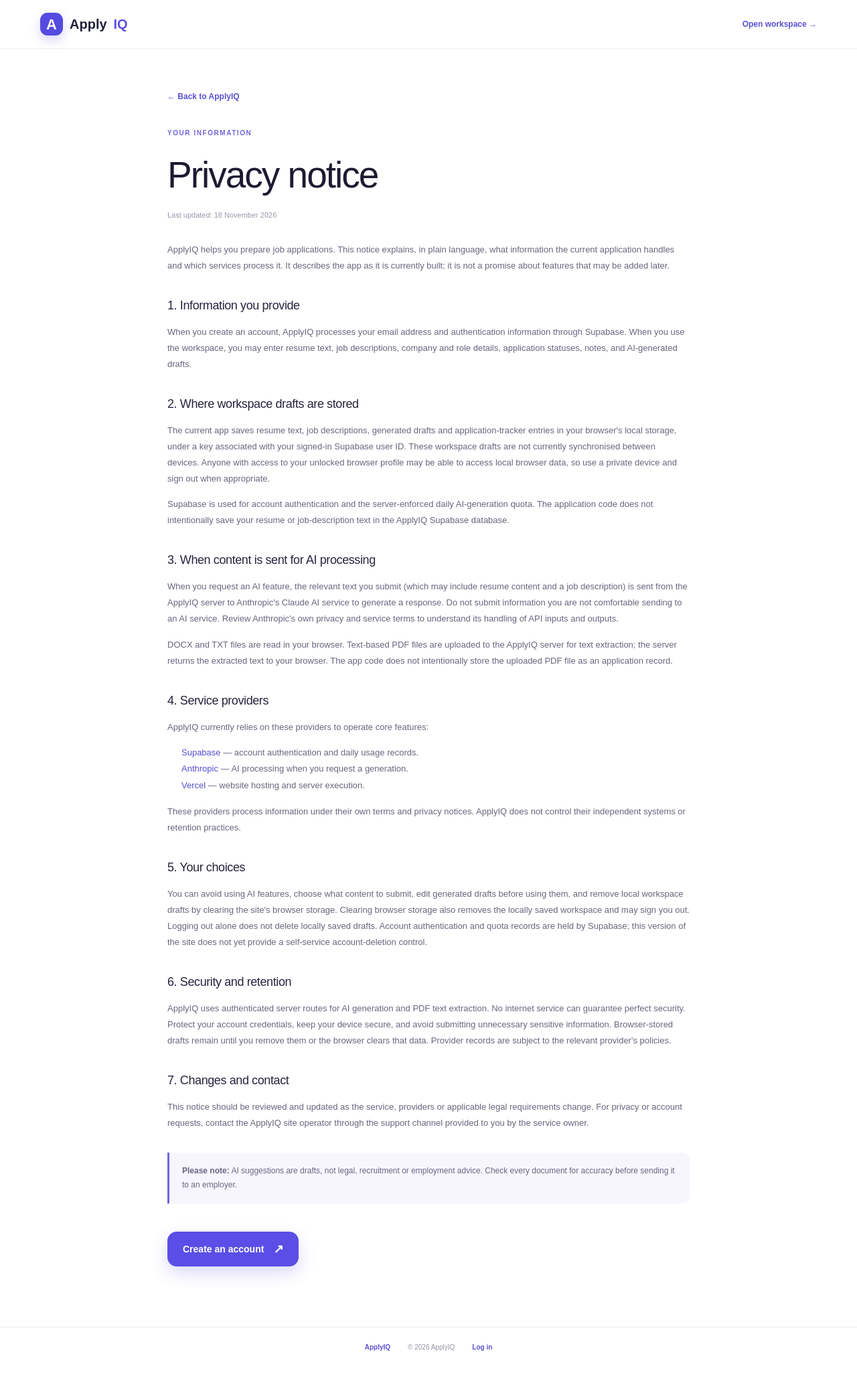
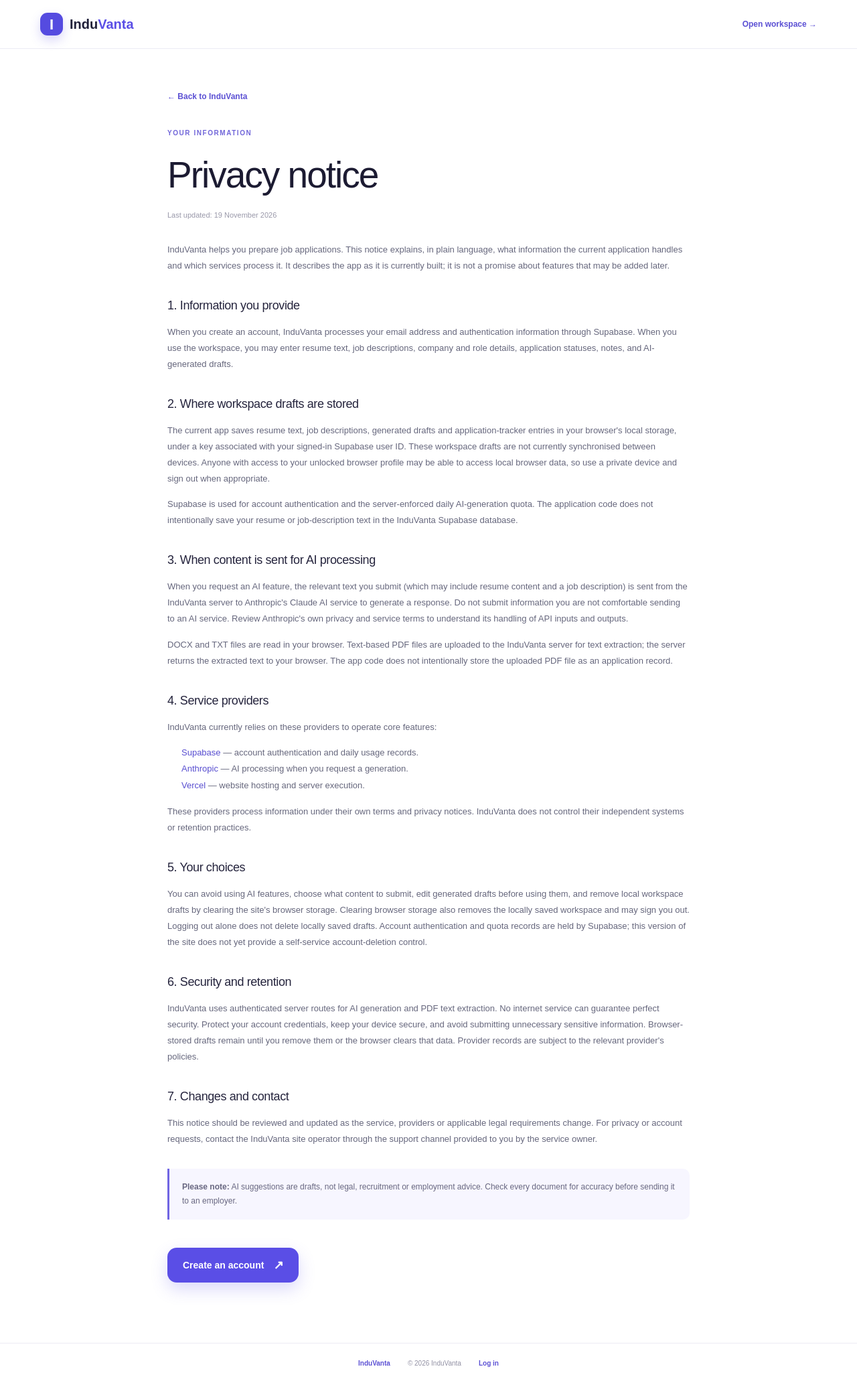
Before and after one commit to Saura786/swiftapply, a Next.js app: page /privacy in a window 1280 px wide. Shown: the whole page at 67% size. Before the commit the page ends 2041 px from the top, so only its background shows below. Built offline with nearby package versions, Linux system fonts and the light colour scheme.

Commit message:
Rebrand ApplyIQ as InduVanta
Publish the InduVanta brand across the website and workspace while retaining applyiq.dev and existing user data.

```diff
--- a/app/globals.css
+++ b/app/globals.css
@@ -249,7 +249,8 @@ html { scroll-behavior: smooth; }
 .legal-nav { border-bottom: 1px solid #ecebf4; background: #fff; }
 .legal-nav-inner { width: min(100% - 48px, 1160px); min-height: 72px; margin: 0 auto; display: flex; align-items: center; justify-content: space-between; }
 .legal-brand { display: inline-flex; align-items: center; gap: 10px; color: #202039; font-size: 20px; font-weight: 850; text-decoration: none; }
-.legal-brand > span:last-child { color: #5a4ee6; }
+.legal-brand > span:last-child { color: #202039; }
+.legal-brand > span:last-child > span { color: #5a4ee6; }
 .legal-nav-link,.legal-back { color: #5c51d4; text-decoration: none; font-size: 12px; font-weight: 800; }
 .legal-content { width: min(100% - 48px, 780px); margin: 0 auto; padding: 58px 0 90px; }
 .legal-back { display: inline-block; margin-bottom: 38px; }
--- a/app/layout.tsx
+++ b/app/layout.tsx
@@ -15,8 +15,8 @@ const geistMono = Geist_Mono({
 export const metadata: Metadata = {
   metadataBase: new URL("https://applyiq.dev"),
   title: {
-    default: "ApplyIQ – Make Every Job Application Count",
-    template: "%s | ApplyIQ",
+    default: "InduVanta – Make Every Job Application Count",
+    template: "%s | InduVanta",
   },
   description:
     "Tailor your resume to job descriptions, review ATS fit, prepare cover letters and interviews, and organise your job search in one private workspace.",
@@ -36,17 +36,18 @@ export const metadata: Metadata = {
   openGraph: {
     type: "website",
     url: "https://applyiq.dev/",
-    siteName: "ApplyIQ",
-    title: "ApplyIQ – Make Every Job Application Count",
+    siteName: "InduVanta",
+    title: "InduVanta – Make Every Job Application Count",
     description:
       "A focused workspace to tailor your resume, prepare application documents and organise your job search.",
   },
   twitter: {
     card: "summary_large_image",
-    title: "ApplyIQ – Make Every Job Application Count",
+    title: "InduVanta – Make Every Job Application Count",
     description:
-      "Tailor your resume, prepare application documents and keep your job search organised with ApplyIQ.",
+      "Tailor your resume, prepare application documents and keep your job search organised with InduVanta.",
   },
+  icons: { icon: "/icon.svg" },
   robots: {
     index: true,
     follow: true,
--- a/app/page.tsx
+++ b/app/page.tsx
@@ -14,7 +14,7 @@ const steps = [
 ];
 
 function Brand() {
-  return <Link href="/" className="marketing-brand" aria-label="ApplyIQ home"><span className="marketing-logo">A</span><span>Apply<span>IQ</span></span></Link>;
+  return <Link href="/" className="marketing-brand" aria-label="InduVanta home"><span className="marketing-logo">I</span><span>Indu<span>Vanta</span></span></Link>;
 }
 function Arrow() { return <span aria-hidden="true">↗</span>; }
 
@@ -35,15 +35,15 @@ export default function Home() {
           <div className="marketing-hero-copy">
             <div className="marketing-eyebrow"><i /> YOUR JOB SEARCH, MORE FOCUSED</div>
             <h1>Make every application <em>count.</em></h1>
-            <p className="marketing-lede">Bring your resume and the role you want. ApplyIQ helps you tailor your CV, prepare your documents and stay organised from first draft to follow-up.</p>
+            <p className="marketing-lede">Bring your resume and the role you want. InduVanta helps you tailor your CV, prepare your documents and stay organised from first draft to follow-up.</p>
             <div className="marketing-hero-actions"><Link href="/workspace?mode=signup" className="marketing-button">Create your account <Arrow /></Link><Link href="/workspace" className="marketing-text-link">I already have an account →</Link></div>
             <div className="marketing-points"><span>✓ Five AI generations each day</span><span>✓ Private account workspace</span><span>✓ No card required to sign up</span></div>
           </div>
 
-          <div className="marketing-visual" aria-label="Illustration of the ApplyIQ resume workspace">
+          <div className="marketing-visual" aria-label="Illustration of the InduVanta resume workspace">
             <div className="marketing-float marketing-float-top">✦ Role-aware suggestions</div>
             <div className="marketing-product-window">
-              <div className="marketing-window-bar"><div className="marketing-window-brand"><span className="marketing-mini-logo">A</span> ApplyIQ</div><div className="marketing-window-controls"><i/><i/><i/></div></div>
+              <div className="marketing-window-bar"><div className="marketing-window-brand"><span className="marketing-mini-logo">I</span> InduVanta</div><div className="marketing-window-controls"><i/><i/><i/></div></div>
               <div className="marketing-window-body">
                 <aside className="marketing-mock-sidebar"><span className="marketing-avatar">JD</span><i className="selected"/><i/><i/><b/><i/><i/></aside>
                 <div className="marketing-mock-main">
@@ -83,11 +83,11 @@ export default function Home() {
 
       <section className="marketing-free"><div className="marketing-container"><div className="marketing-free-card"><div><div className="marketing-eyebrow">START WITHOUT THE PRESSURE</div><h2>A better place to begin.<br/><em>With clear limits.</em></h2><p>Create an account without adding a payment card. AI features are limited to five generations per user each UTC day and depend on the service’s available AI credits.</p><Link href="/workspace?mode=signup" className="marketing-button marketing-button-light">Create your account <Arrow/></Link><small>AI generations have a daily usage allowance. You stay in control of what you edit and download.</small></div><div className="marketing-free-art"><div className="marketing-paper"><small>YOUR NEXT CHAPTER</small><b>A clearer story.<br/><em>A stronger application.</em></b><i/><i/><i/><footer>✦ Built around the role you want</footer></div><div className="marketing-limit"><b>5</b><span>daily AI<br/>generations</span></div></div></div></div></section>
 
-      <section className="marketing-section marketing-faq" id="faq"><div className="marketing-container marketing-faq-grid"><div><div className="marketing-eyebrow">GOOD TO KNOW</div><h2>A few things<br/>before you begin.</h2><p>A straightforward workspace, with you in control of your applications and documents.</p></div><div className="marketing-faq-list"><details open><summary>Do I need a credit card to sign up?</summary><p>No. You can create an account without adding a payment card. AI use is limited to five generations per user each UTC day and depends on the service’s available AI credits.</p></details><details><summary>Can I edit what the AI creates?</summary><p>Yes. Treat the output as a draft. Review, change and approve your resume and cover letter before using them.</p></details><details><summary>What files can I upload?</summary><p>ApplyIQ supports DOCX, TXT and text-based PDF resumes. PDF uploads are limited to 5MB.</p></details><details><summary>Does an ATS score guarantee an interview?</summary><p>No. ATS insights are guidance to help you review your application. Employers use different systems and hiring criteria, and no score can guarantee an outcome.</p></details></div></div></section>
+      <section className="marketing-section marketing-faq" id="faq"><div className="marketing-container marketing-faq-grid"><div><div className="marketing-eyebrow">GOOD TO KNOW</div><h2>A few things<br/>before you begin.</h2><p>A straightforward workspace, with you in control of your applications and documents.</p></div><div className="marketing-faq-list"><details open><summary>Do I need a credit card to sign up?</summary><p>No. You can create an account without adding a payment card. AI use is limited to five generations per user each UTC day and depends on the service’s available AI credits.</p></details><details><summary>Can I edit what the AI creates?</summary><p>Yes. Treat the output as a draft. Review, change and approve your resume and cover letter before using them.</p></details><details><summary>What files can I upload?</summary><p>InduVanta supports DOCX, TXT and text-based PDF resumes. PDF uploads are limited to 5MB.</p></details><details><summary>Does an ATS score guarantee an interview?</summary><p>No. ATS insights are guidance to help you review your application. Employers use different systems and hiring criteria, and no score can guarantee an outcome.</p></details></div></div></section>
 
       <section className="marketing-final"><div className="marketing-container"><div className="marketing-eyebrow">YOUR NEXT STEP STARTS HERE</div><h2>Give your next application<br/>a little more intention.</h2><p>Bring your experience. Bring the role. We’ll help you organise the rest.</p><div><Link href="/workspace?mode=signup" className="marketing-button">Create your account <Arrow/></Link><Link href="/workspace">Already have an account? Log in</Link></div></div></section>
 
-      <footer className="marketing-footer"><div className="marketing-container"><Brand/><p>Make every application count.</p><div><a href="#features">Features</a><a href="#faq">FAQ</a><Link href="/privacy">Privacy</Link><Link href="/workspace">Log in</Link></div><small>© {new Date().getFullYear()} ApplyIQ. AI suggestions are drafts; always review your application before sending.</small></div></footer>
+      <footer className="marketing-footer"><div className="marketing-container"><Brand/><p>Make every application count.</p><div><a href="#features">Features</a><a href="#faq">FAQ</a><Link href="/privacy">Privacy</Link><Link href="/workspace">Log in</Link></div><small>© {new Date().getFullYear()} InduVanta. AI suggestions are drafts; always review your application before sending.</small></div></footer>
     </main>
   );
 }
--- a/app/privacy/page.tsx
+++ b/app/privacy/page.tsx
@@ -3,54 +3,54 @@ import Link from "next/link";
 
 export const metadata: Metadata = {
   title: "Privacy Notice",
-  description: "How ApplyIQ handles account information, resume drafts and AI requests.",
+  description: "How InduVanta handles account information, resume drafts and AI requests.",
   alternates: { canonical: "/privacy" },
 };
 
 export default function PrivacyPage() {
   return (
     <main className="legal-page">
-      <header className="legal-nav"><div className="legal-nav-inner"><Link href="/" className="legal-brand"><span className="marketing-logo">A</span> Apply<span>IQ</span></Link><Link href="/workspace" className="legal-nav-link">Open workspace →</Link></div></header>
+      <header className="legal-nav"><div className="legal-nav-inner"><Link href="/" className="legal-brand"><span className="marketing-logo">I</span><span>Indu<span>Vanta</span></span></Link><Link href="/workspace" className="legal-nav-link">Open workspace →</Link></div></header>
       <article className="legal-content">
-        <Link href="/" className="legal-back">← Back to ApplyIQ</Link>
+        <Link href="/" className="legal-back">← Back to InduVanta</Link>
         <div className="marketing-eyebrow">YOUR INFORMATION</div>
         <h1>Privacy notice</h1>
-        <p className="legal-updated">Last updated: 18 November 2026</p>
-        <p>ApplyIQ helps you prepare job applications. This notice explains, in plain language, what information the current application handles and which services process it. It describes the app as it is currently built; it is not a promise about features that may be added later.</p>
+        <p className="legal-updated">Last updated: 19 November 2026</p>
+        <p>InduVanta helps you prepare job applications. This notice explains, in plain language, what information the current application handles and which services process it. It describes the app as it is currently built; it is not a promise about features that may be added later.</p>
 
         <h2>1. Information you provide</h2>
-        <p>When you create an account, ApplyIQ processes your email address and authentication information through Supabase. When you use the workspace, you may enter resume text, job descriptions, company and role details, application statuses, notes, and AI-generated drafts.</p>
+        <p>When you create an account, InduVanta processes your email address and authentication information through Supabase. When you use the workspace, you may enter resume text, job descriptions, company and role details, application statuses, notes, and AI-generated drafts.</p>
 
         <h2>2. Where workspace drafts are stored</h2>
         <p>The current app saves resume text, job descriptions, generated drafts and application-tracker entries in your browser&apos;s local storage, under a key associated with your signed-in Supabase user ID. These workspace drafts are not currently synchronised between devices. Anyone with access to your unlocked browser profile may be able to access local browser data, so use a private device and sign out when appropriate.</p>
-        <p>Supabase is used for account authentication and the server-enforced daily AI-generation quota. The application code does not intentionally save your resume or job-description text in the ApplyIQ Supabase database.</p>
+        <p>Supabase is used for account authentication and the server-enforced daily AI-generation quota. The application code does not intentionally save your resume or job-description text in the InduVanta Supabase database.</p>
 
         <h2>3. When content is sent for AI processing</h2>
-        <p>When you request an AI feature, the relevant text you submit (which may include resume content and a job description) is sent from the ApplyIQ server to Anthropic&apos;s Claude AI service to generate a response. Do not submit information you are not comfortable sending to an AI service. Review Anthropic&apos;s own privacy and service terms to understand its handling of API inputs and outputs.</p>
-        <p>DOCX and TXT files are read in your browser. Text-based PDF files are uploaded to the ApplyIQ server for text extraction; the server returns the extracted text to your browser. The app code does not intentionally store the uploaded PDF file as an application record.</p>
+        <p>When you request an AI feature, the relevant text you submit (which may include resume content and a job description) is sent from the InduVanta server to Anthropic&apos;s Claude AI service to generate a response. Do not submit information you are not comfortable sending to an AI service. Review Anthropic&apos;s own privacy and service terms to understand its handling of API inputs and outputs.</p>
+        <p>DOCX and TXT files are read in your browser. Text-based PDF files are uploaded to the InduVanta server for text extraction; the server returns the extracted text to your browser. The app code does not intentionally store the uploaded PDF file as an application record.</p>
 
         <h2>4. Service providers</h2>
-        <p>ApplyIQ currently relies on these providers to operate core features:</p>
+        <p>InduVanta currently relies on these providers to operate core features:</p>
         <ul>
           <li><a href="https://supabase.com/privacy" target="_blank" rel="noreferrer">Supabase</a> — account authentication and daily usage records.</li>
           <li><a href="https://www.anthropic.com/legal/privacy" target="_blank" rel="noreferrer">Anthropic</a> — AI processing when you request a generation.</li>
           <li><a href="https://vercel.com/legal/privacy-policy" target="_blank" rel="noreferrer">Vercel</a> — website hosting and server execution.</li>
         </ul>
-        <p>These providers process information under their own terms and privacy notices. ApplyIQ does not control their independent systems or retention practices.</p>
+        <p>These providers process information under their own terms and privacy notices. InduVanta does not control their independent systems or retention practices.</p>
 
         <h2>5. Your choices</h2>
         <p>You can avoid using AI features, choose what content to submit, edit generated drafts before using them, and remove local workspace drafts by clearing the site&apos;s browser storage. Clearing browser storage also removes the locally saved workspace and may sign you out. Logging out alone does not delete locally saved drafts. Account authentication and quota records are held by Supabase; this version of the site does not yet provide a self-service account-deletion control.</p>
 
         <h2>6. Security and retention</h2>
-        <p>ApplyIQ uses authenticated server routes for AI generation and PDF text extraction. No internet service can guarantee perfect security. Protect your account credentials, keep your device secure, and avoid submitting unnecessary sensitive information. Browser-stored drafts remain until you remove them or the browser clears that data. Provider records are subject to the relevant provider&apos;s policies.</p>
+        <p>InduVanta uses authenticated server routes for AI generation and PDF text extraction. No internet service can guarantee perfect security. Protect your account credentials, keep your device secure, and avoid submitting unnecessary sensitive information. Browser-stored drafts remain until you remove them or the browser clears that data. Provider records are subject to the relevant provider&apos;s policies.</p>
 
         <h2>7. Changes and contact</h2>
-        <p>This notice should be reviewed and updated as the service, providers or applicable legal requirements change. For privacy or account requests, contact the ApplyIQ site operator through the support channel provided to you by the service owner.</p>
+        <p>This notice should be reviewed and updated as the service, providers or applicable legal requirements change. For privacy or account requests, contact the InduVanta site operator through the support channel provided to you by the service owner.</p>
 
         <div className="legal-note"><b>Please note:</b> AI suggestions are drafts, not legal, recruitment or employment advice. Check every document for accuracy before sending it to an employer.</div>
         <Link href="/workspace?mode=signup" className="marketing-button legal-cta">Create an account <span>↗</span></Link>
       </article>
-      <footer className="legal-footer"><Link href="/">ApplyIQ</Link><span>© {new Date().getFullYear()} ApplyIQ</span><Link href="/workspace">Log in</Link></footer>
+      <footer className="legal-footer"><Link href="/">InduVanta</Link><span>© {new Date().getFullYear()} InduVanta</span><Link href="/workspace">Log in</Link></footer>
     </main>
   );
 }
--- a/app/workspace/page.tsx
+++ b/app/workspace/page.tsx
@@ -6,7 +6,7 @@ import mammoth from "mammoth";
 import { supabase } from "../../lib/supabase";
 import type { User } from "@supabase/supabase-js";
 
-const APP_NAME = "ApplyIQ";
+const APP_NAME = "InduVanta";
 const DAILY_LIMIT = 5;
 const MAX_INPUT = 50000;
 
@@ -299,7 +299,7 @@ function exportTrackerCSV(jobs: JobEntry[]) {
   const url = URL.createObjectURL(blob);
   const a = document.createElement("a");
   a.href = url;
-  a.download = "applyiq-application-tracker.csv";
+  a.download = "induvanta-application-tracker.csv";
   a.click();
   URL.revokeObjectURL(url);
 }
@@ -1048,9 +1048,9 @@ ${role}
 
         <main className="loginPage">
           <div className="loginCard">
-            <h1>ApplyIQ</h1>
+            <h1>InduVanta</h1>
             <p>Create a new password for your account.</p>
-            <Link className="backToHome" href="/">← Back to ApplyIQ</Link>
+            <Link className="backToHome" href="/">← Back to InduVanta</Link>
 
             <div className="field">
               <label>New Password</label>
@@ -1102,9 +1102,9 @@ ${role}
 
         <main className="loginPage">
           <div className="loginCard">
-            <h1>ApplyIQ</h1>
+            <h1>InduVanta</h1>
             <p>AI-powered job application workspace</p>
-            <Link className="backToHome" href="/">← Back to ApplyIQ</Link>
+            <Link className="backToHome" href="/">← Back to InduVanta</Link>
 
             <div className="field">
               <label>Email</label>
```
Also changed, not shown: public/icon.svg (added), 1 other file (tests, documents, lock files or other folders).
